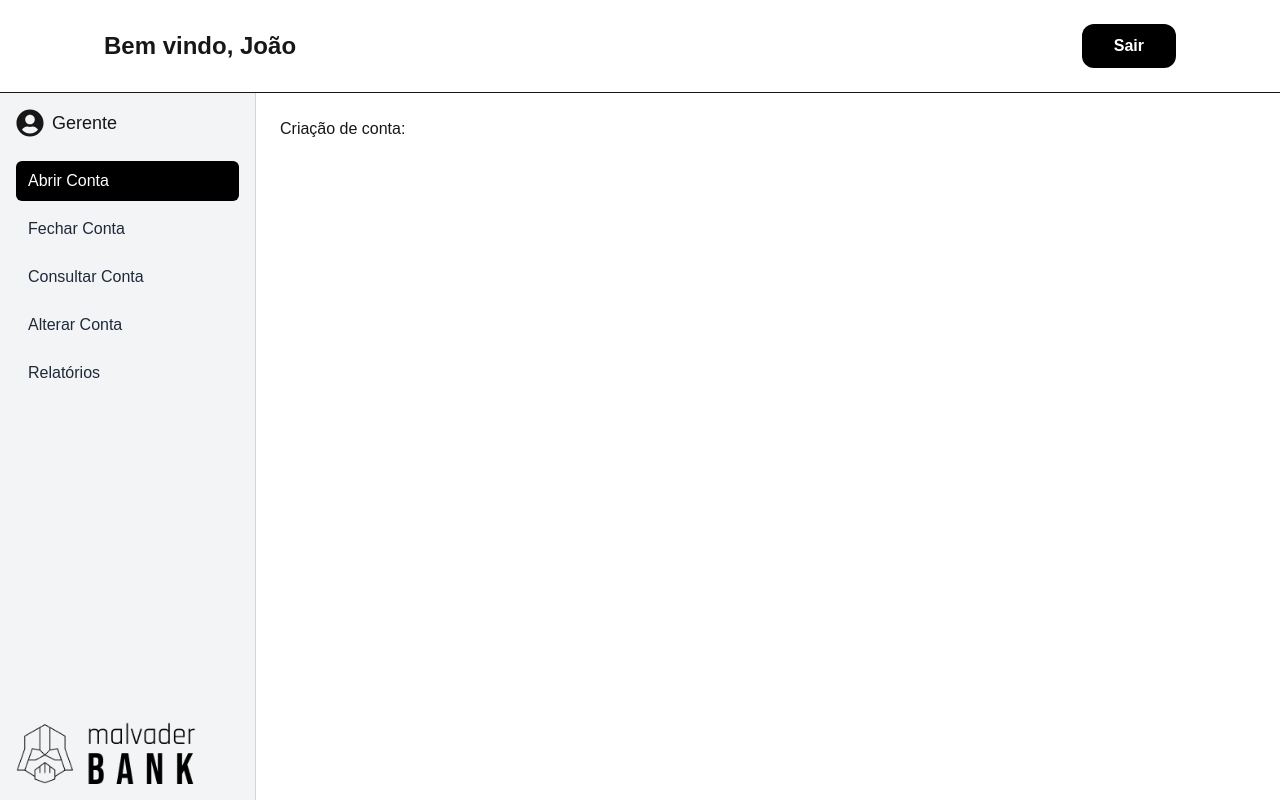
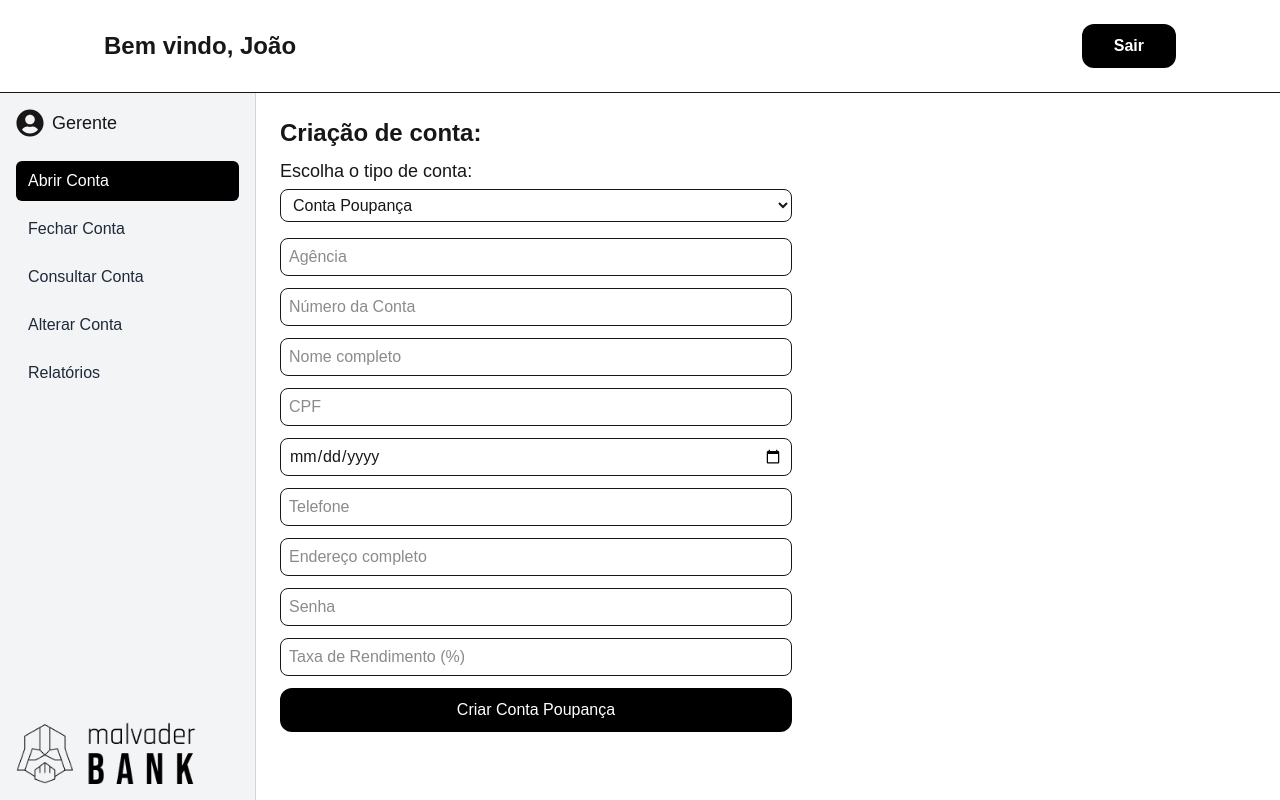
Before and after one commit to marcxsdev/banco-malvader, a Next.js app: page /pages/funcionario in a window 1280 px wide. Built offline with nearby package versions, Linux system fonts and the light colour scheme.

Commit message:
feat: add views

```diff
--- a/src/app/components/aside/AbrirConta.jsx
+++ /dev/null
@@ -1,11 +0,0 @@
-import React from "react";
-
-const AbrirConta = () => {
-  return (
-    <div>
-      <h1>Criação de conta:</h1>
-    </div>
-  );
-};
-
-export default AbrirConta;
--- /dev/null
+++ b/src/app/components/formulariosConta/FormularioPoupanca.jsx
@@ -0,0 +1,122 @@
+"use client";
+import { useState } from "react";
+
+const FormularioPoupanca = () => {
+  const [formData, setFormData] = useState({
+    agencia: "",
+    numeroConta: "",
+    nome: "",
+    cpf: "",
+    dataNascimento: "",
+    telefone: "",
+    endereco: "",
+    senha: "",
+    taxaRendimento: "",
+  });
+
+  const handleChange = (e) => {
+    const { name, value } = e.target;
+    setFormData((prev) => ({ ...prev, [name]: value }));
+  };
+
+  const handleSubmit = (e) => {
+    e.preventDefault();
+    console.log("Dados enviados:", formData);
+    // envio via API
+  };
+
+  return (
+    <form onSubmit={handleSubmit} className="grid gap-3 mt-4 max-w-lg">
+      <input
+        type="text"
+        name="agencia"
+        placeholder="Agência"
+        value={formData.agencia}
+        onChange={handleChange}
+        className="py-1.5 px-2 border rounded-lg cursor-text max-w-lg"
+        required
+      />
+      <input
+        type="text"
+        name="numeroConta"
+        placeholder="Número da Conta"
+        value={formData.numeroConta}
+        onChange={handleChange}
+        className="py-1.5 px-2 border rounded-lg cursor-text max-w-lg"
+        required
+      />
+      <input
+        type="text"
+        name="nome"
+        placeholder="Nome completo"
+        value={formData.nome}
+        onChange={handleChange}
+        className="py-1.5 px-2 border rounded-lg cursor-text max-w-lg"
+        required
+      />
+      <input
+        type="text"
+        name="cpf"
+        placeholder="CPF"
+        value={formData.cpf}
+        onChange={handleChange}
+        className="py-1.5 px-2 border rounded-lg cursor-text max-w-lg"
+        required
+      />
+      <input
+        type="date"
+        name="dataNascimento"
+        placeholder="Data de Nascimento"
+        value={formData.dataNascimento}
+        onChange={handleChange}
+        className="py-1.5 px-2 border rounded-lg cursor-text max-w-lg"
+        required
+      />
+      <input
+        type="tel"
+        name="telefone"
+        placeholder="Telefone"
+        value={formData.telefone}
+        onChange={handleChange}
+        className="py-1.5 px-2 border rounded-lg cursor-text max-w-lg"
+        required
+      />
+      <input
+        type="text"
+        name="endereco"
+        placeholder="Endereço completo"
+        value={formData.endereco}
+        onChange={handleChange}
+        className="py-1.5 px-2 border rounded-lg cursor-text max-w-lg"
+        required
+      />
+      <input
+        type="password"
+        name="senha"
+        placeholder="Senha"
+        value={formData.senha}
+        onChange={handleChange}
+        className="py-1.5 px-2 border rounded-lg cursor-text max-w-lg"
+        required
+      />
+      <input
+        type="number"
+        name="taxaRendimento"
+        placeholder="Taxa de Rendimento (%)"
+        step="0.01"
+        value={formData.taxaRendimento}
+        onChange={handleChange}
+        className="py-1.5 px-2 border rounded-lg cursor-text max-w-lg no-spinner"
+        required
+      />
+      <button
+        type="submit"
+        className="bg-black text-white py-2.5 px-4 rounded-xl cursor-pointer hover:bg-neutral-800 transition duration-300"
+      >
+        Criar Conta Poupança
+      </button>
+    </form>
+  );
+};
+
+export default FormularioPoupanca;
--- /dev/null
+++ b/src/app/components/funcionarioViews/AbrirConta.jsx
@@ -0,0 +1,42 @@
+"use client";
+import { useState } from "react";
+
+import FormularioPoupanca from "../formulariosConta/FormularioPoupanca";
+
+const AbrirConta = () => {
+  const [tipoConta, setTipoConta] = useState("poupanca");
+
+  const handleTipoChange = (e) => {
+    setTipoConta(e.target.value);
+  };
+
+  return (
+    <div>
+      <h1 className="text-2xl font-bold">Criação de conta:</h1>
+      <form className="pt-2">
+        <label className="flex flex-col gap-1">
+          <span className="text-lg font-medium">Escolha o tipo de conta:</span>
+          <select
+            name="account-type"
+            id="account-type"
+            className="py-1.5 px-2 border rounded-lg cursor-pointer max-w-lg"
+            value={tipoConta}
+            onChange={handleTipoChange}
+          >
+            <option value="poupanca">Conta Poupança</option>
+            <option value="corrente">Conta Corrente</option>
+            <option value="investimento">Conta Investimento</option>
+          </select>
+        </label>
+      </form>
+
+      <div className="mt-4">
+        {tipoConta === "poupanca" && <FormularioPoupanca />}
+        {tipoConta === "corrente" && <FormularioCorrente />}
+        {tipoConta === "investimento" && <FormularioInvestimento />}
+      </div>
+    </div>
+  );
+};
+
+export default AbrirConta;
```
Also changed, not shown: src/app/pages/funcionario/page.jsx (+5 -5 lines), src/app/components/formulariosConta/FormularioCorrente.jsx (added), src/app/components/formulariosConta/FormularioInvestimento.jsx (added), src/app/components/funcionarioViews/AlterarConta.jsx (renamed from src/app/components/aside/AlterarConta.jsx), src/app/components/funcionarioViews/ConsultarConta.jsx (renamed from src/app/components/aside/ConsultarConta.jsx), src/app/components/funcionarioViews/FecharConta.jsx (renamed from src/app/components/aside/FecharConta.jsx), src/app/components/funcionarioViews/Relatorios.jsx (renamed from src/app/components/aside/Relatorios.jsx).
